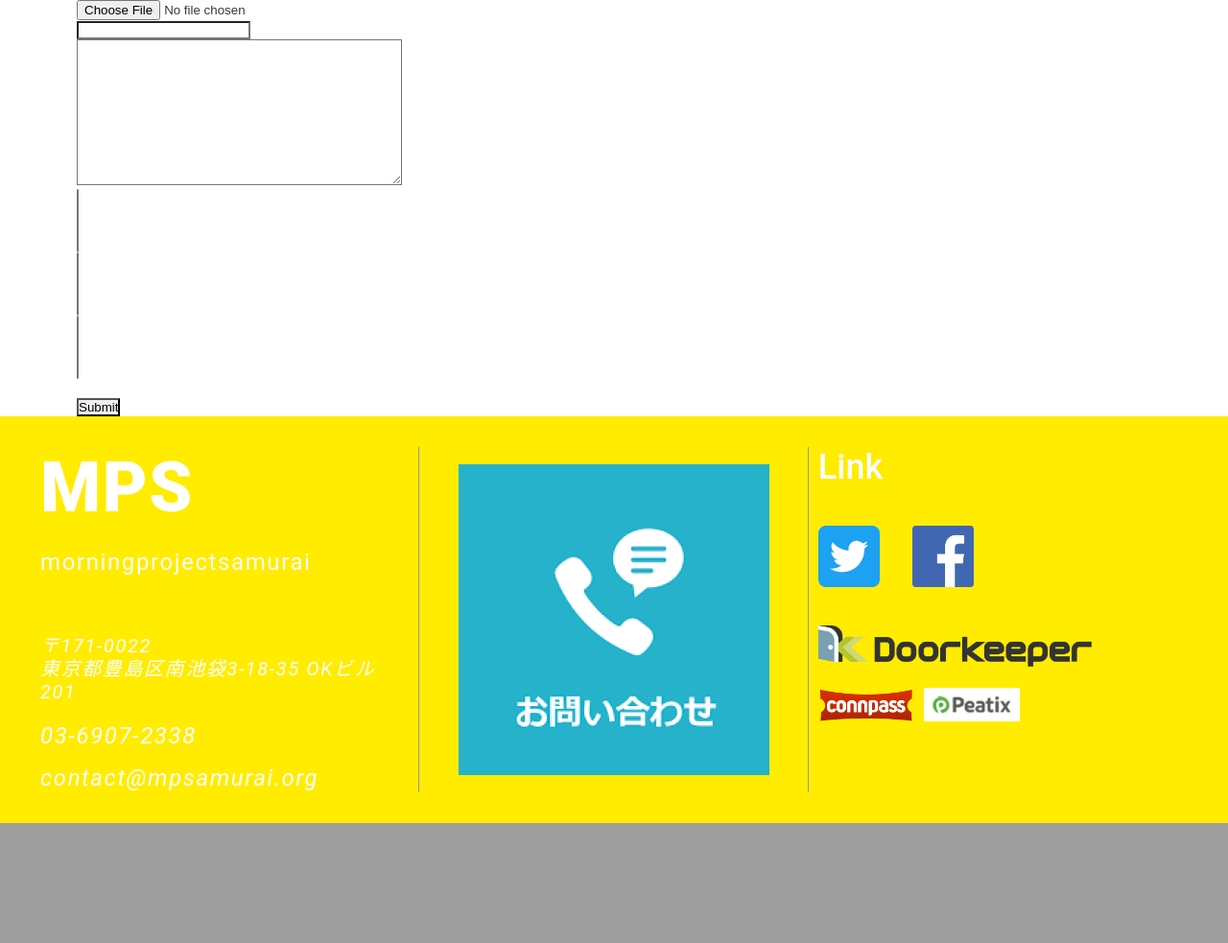
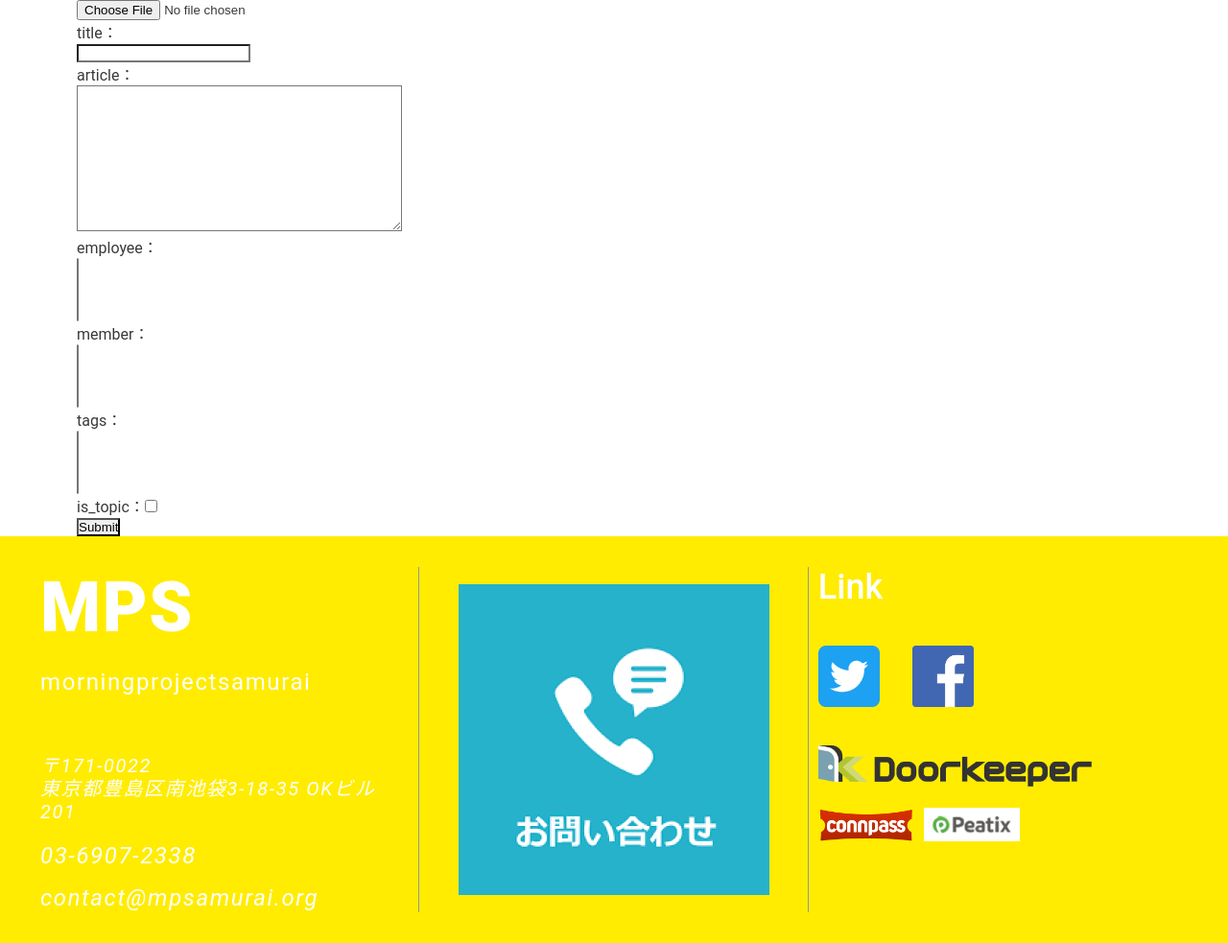
Before and after one commit to mpsamurai/homepage, a Django app: page /news/create/ in a window 1280 px wide. Shown: the part 1776-2759 px from the top of the page at 96% size. Before the commit the page ends 2634 px from the top, so only its background shows below. Run offline with Django 3.2, Linux system fonts and the light colour scheme; the visitor is signed in with stand-in values (Sample User, id 1); data that the repository does not hold is empty; some libraries are stand-ins or nearby versions.

Commit message:
complete news post app

```diff
--- a/news/templates/news/create.html
+++ b/news/templates/news/create.html
@@ -47,17 +47,32 @@
 
             <div class="fields-wrap">{{ field }}</div>
         {% elif field.html_name == 'title' %}
-            <div class="fields-wrap">{{ field }}</div>
+            <div class="fields-wrap">
+                <div>{{ field.html_name }}：</div>
+                <div>{{ field }}</div>
+            </div>
         {% elif field.html_name == 'article' %}
-            <div class="fields-wrap">{{ field }}</div>
+            <div class="fields-wrap">
+                <div>{{ field.html_name }}：</div>
+                <div>{{ field }}</div>
+            </div>
         {% elif field.html_name == 'employee' %}
-            <div class="fields-wrap">{{ field }}</div>
+            <div class="fields-wrap">
+                <div>{{ field.html_name }}：</div>
+                <div>{{ field }}</div>
+            </div>
         {% elif field.html_name == 'member' %}
-            <div class="fields-wrap">{{ field }}</div>
+            <div class="fields-wrap">
+                <div>{{ field.html_name }}：</div>
+                <div>{{ field }}</div>
+            </div>
         {% elif field.html_name == 'tags' %}
-            <div class="fields-wrap">{{ field }}</div>
+            <div class="fields-wrap">
+                <div>{{ field.html_name }}：</div>
+                <div>{{ field }}</div>
+            </div>
         {% elif field.html_name == 'is_topic' %}
-            <div class="fields-wrap">{{ field }}</div>
+            <div class="fields-wrap">{{ field.html_name }}：{{ field }}</div>
         {% endif %}
     {% endfor %}
 
--- a/static/news/css/news_edit.css
+++ b/static/news/css/news_edit.css
@@ -42,3 +42,8 @@
     width: 1120px;
     margin: 0 auto;
 }
+
+.fields-wrap input[type="checkbox"] {
+    -webkit-appearance: checkbox;
+    appearance: checkbox;
+}
```
Also changed, not shown: news/templates/news/update.html (+28 -4 lines).
